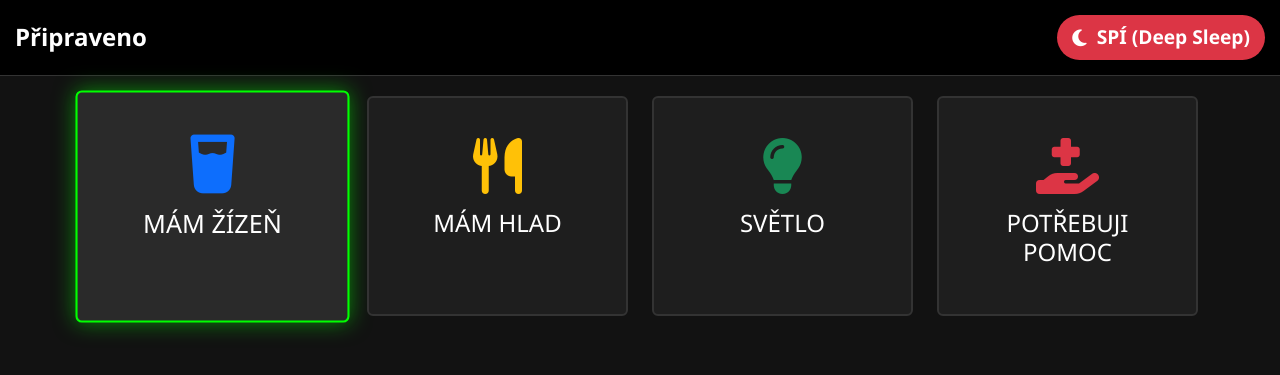
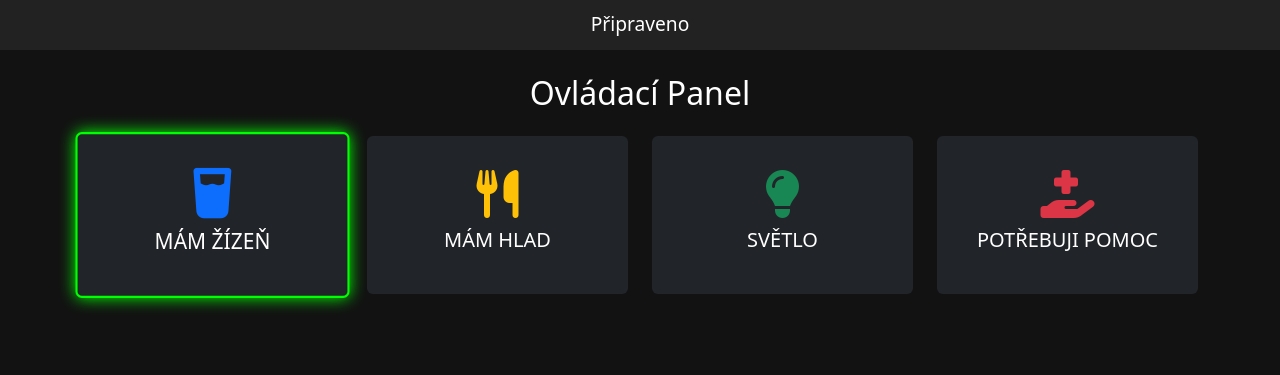
Before and after one commit to lukaskrevky-hub/rpi, a Flask app: page / in a window 1280 px wide. Shown: the top 375 px of the page. Run offline with Flask 3, Linux system fonts and the light colour scheme.

Commit message:
Update index.html

```diff
--- a/templates/index.html
+++ b/templates/index.html
@@ -4,59 +4,44 @@
     <meta charset="UTF-8">
     <meta name="viewport" content="width=device-width, initial-scale=1.0">
     <title>Asistivní Hub</title>
+    <!-- Bootstrap CSS (Styly) -->
     <link href="https://cdn.jsdelivr.net/npm/bootstrap@5.3.0/dist/css/bootstrap.min.css" rel="stylesheet">
+    <!-- FontAwesome (Ikony) -->
     <link rel="stylesheet" href="https://cdnjs.cloudflare.com/ajax/libs/font-awesome/6.4.0/css/all.min.css">
 
     <style>
-        body { background-color: #121212; color: white; font-family: 'Segoe UI', sans-serif; }
-        .card { transition: transform 0.2s; cursor: pointer; border: 2px solid #333; background-color: #1e1e1e; }
+        body { background-color: #121212; color: white; }
+        .card { transition: all 0.3s; cursor: pointer; border: 2px solid transparent; }
+        /* Třída pro aktivní položku vybranou joystickem */
         .joystick-active {
             border-color: #00ff00 !important;
             transform: scale(1.05);
-            box-shadow: 0 0 20px rgba(0, 255, 0, 0.5);
-            background-color: #2a2a2a;
+            box-shadow: 0 0 15px #00ff00;
         }
-        .icon-large { font-size: 3.5rem; margin-bottom: 15px; display: block; }
-
-        /* Horní lišta */
-        .top-bar {
-            display: flex; justify-content: space-between; align-items: center;
-            padding: 15px; background: #000; border-bottom: 1px solid #333;
-            margin-bottom: 20px;
-        }
-
-        /* Indikátor stavu */
-        .status-badge {
-            font-size: 1.2rem; padding: 8px 15px; border-radius: 50px; font-weight: bold;
-            display: flex; align-items: center; gap: 10px;
-        }
-        .status-ready { background-color: #198754; color: white; }      /* Zelená */
-        .status-sleep { background-color: #dc3545; color: white; }      /* Červená */
-        .status-conn { background-color: #ffc107; color: black; }       /* Žlutá */
+        .icon-large { font-size: 3rem; margin-bottom: 10px; }
+        .status-bar { height: 50px; background: #222; padding: 10px; text-align: center; font-size: 1.2rem; }
     </style>
 </head>
 <body>
 
-    <!-- Horní lišta -->
-    <div class="top-bar">
-        <div id="msg-box" style="font-size: 1.5rem; font-weight: bold;">Asistivní Hub</div>
-
-        <!-- ZDE JE INDIKÁTOR -->
-        <div id="connection-indicator" class="status-badge status-sleep">
-            <i class="fa-solid fa-moon"></i> <span>SPÍ</span>
-        </div>
+    <!-- Horní lišta se stavem -->
+    <div class="status-bar" id="status-message">
+        Systém připraven
     </div>
 
-    <div class="container">
+    <div class="container mt-4">
+        <h2 class="text-center mb-4">Ovládací Panel</h2>
+
+        <!-- Mřížka s kartami -->
         <div class="row g-4">
             {% for item in menu %}
             <div class="col-6 col-md-3">
-                <div class="card h-100 text-center p-4 text-white"
+                <div class="card h-100 bg-dark text-white text-center p-3"
                      id="card-{{ item.id }}"
                      onclick="manualClick({{ item.id }})">
                     <div class="card-body">
                         <i class="fa-solid {{ item.icon }} icon-large text-{{ item.color }}"></i>
-                        <h4 class="card-title">{{ item.label }}</h4>
+                        <h5 class="card-title">{{ item.label }}</h5>
                     </div>
                 </div>
             </div>
@@ -64,51 +49,35 @@
         </div>
     </div>
 
+    <!-- JavaScript (AJAX Logika) -->
     <script>
+        // Funkce pro aktualizaci stavu (AJAX polling)
+        // Ptá se serveru každých 300ms: "Kde je joystick?"
         function updateStatus() {
             fetch('/api/status')
                 .then(response => response.json())
                 .then(data => {
-                    // 1. Aktualizace MENU (výběr)
+                    // 1. Zrušit zvýraznění všech karet
                     document.querySelectorAll('.card').forEach(c => c.classList.remove('joystick-active'));
+
+                    // 2. Zvýraznit tu, kterou vybral joystick
                     const activeCard = document.getElementById('card-' + data.selected_index);
-                    if (activeCard) activeCard.classList.add('joystick-active');
+                    if (activeCard) {
+                        activeCard.classList.add('joystick-active');
+                    }
 
-                    // 2. Aktualizace HLÁŠKY
-                    if (data.message) document.getElementById('msg-box').innerText = data.message;
-
-                    // 3. Aktualizace STAVU OVLADAČE (Barva a Text)
-                    const badge = document.getElementById('connection-indicator');
-                    const icon = badge.querySelector('i');
-                    const text = badge.querySelector('span');
-
-                    // Reset tříd
-                    badge.classList.remove('status-ready', 'status-sleep', 'status-conn');
-
-                    if (data.connection === 'READY') {
-                        badge.classList.add('status-ready');
-                        icon.className = 'fa-solid fa-gamepad';
-                        text.innerText = "PŘIPRAVENO";
-                    }
-                    else if (data.connection === 'CONNECTING') {
-                        badge.classList.add('status-conn');
-                        icon.className = 'fa-solid fa-spinner fa-spin'; // Točící kolečko
-                        text.innerText = "PŘIPOJOVÁNÍ...";
-                    }
-                    else {
-                        // SLEEP nebo cokoli jiného
-                        badge.classList.add('status-sleep');
-                        icon.className = 'fa-solid fa-moon';
-                        text.innerText = "SPÍ (Deep Sleep)";
-                    }
+                    // 3. Aktualizovat text nahoře
+                    document.getElementById('status-message').innerText = data.message;
                 });
         }
 
+        // Funkce, když na kartu klikne pečovatel myší/prstem
         function manualClick(id) {
             fetch('/api/click/' + id, { method: 'POST' });
         }
 
-        setInterval(updateStatus, 300); // Rychlá aktualizace (300ms)
+        // Spouštět aktualizaci v intervalu
+        setInterval(updateStatus, 300);
     </script>
 </body>
 </html>
```
